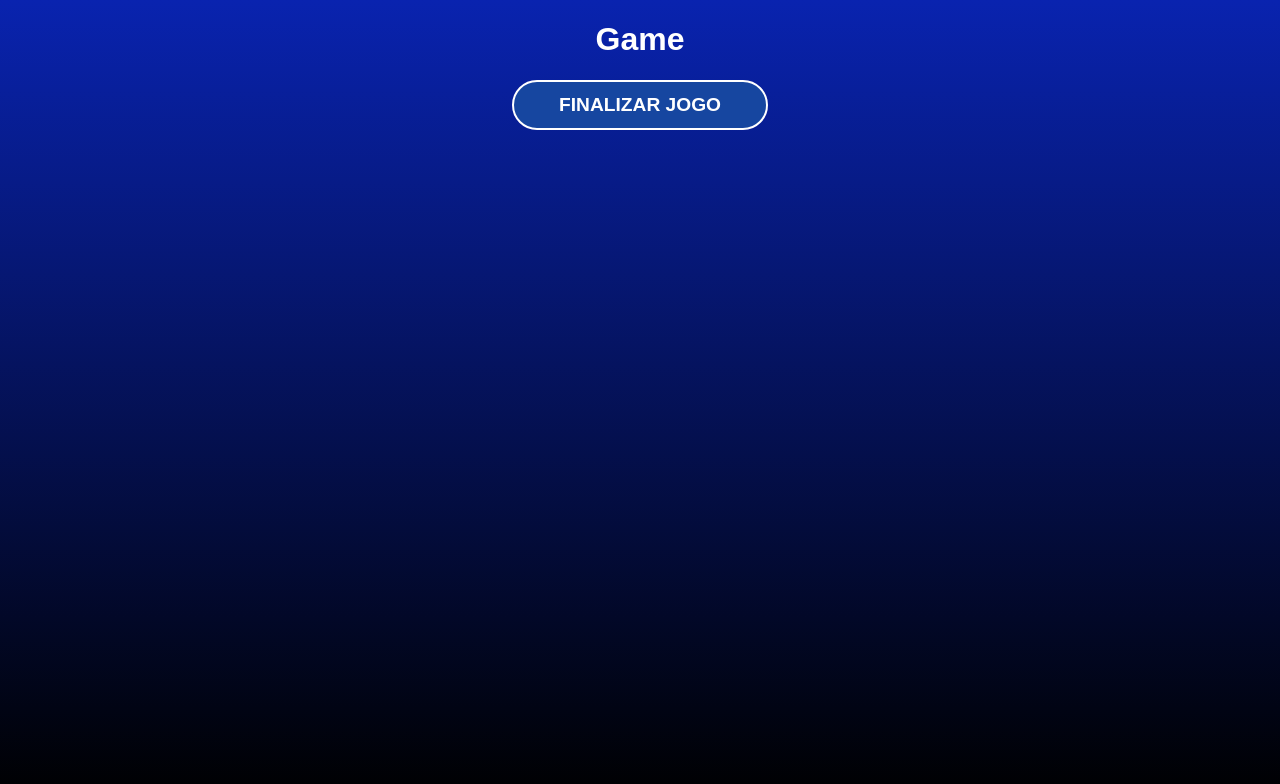
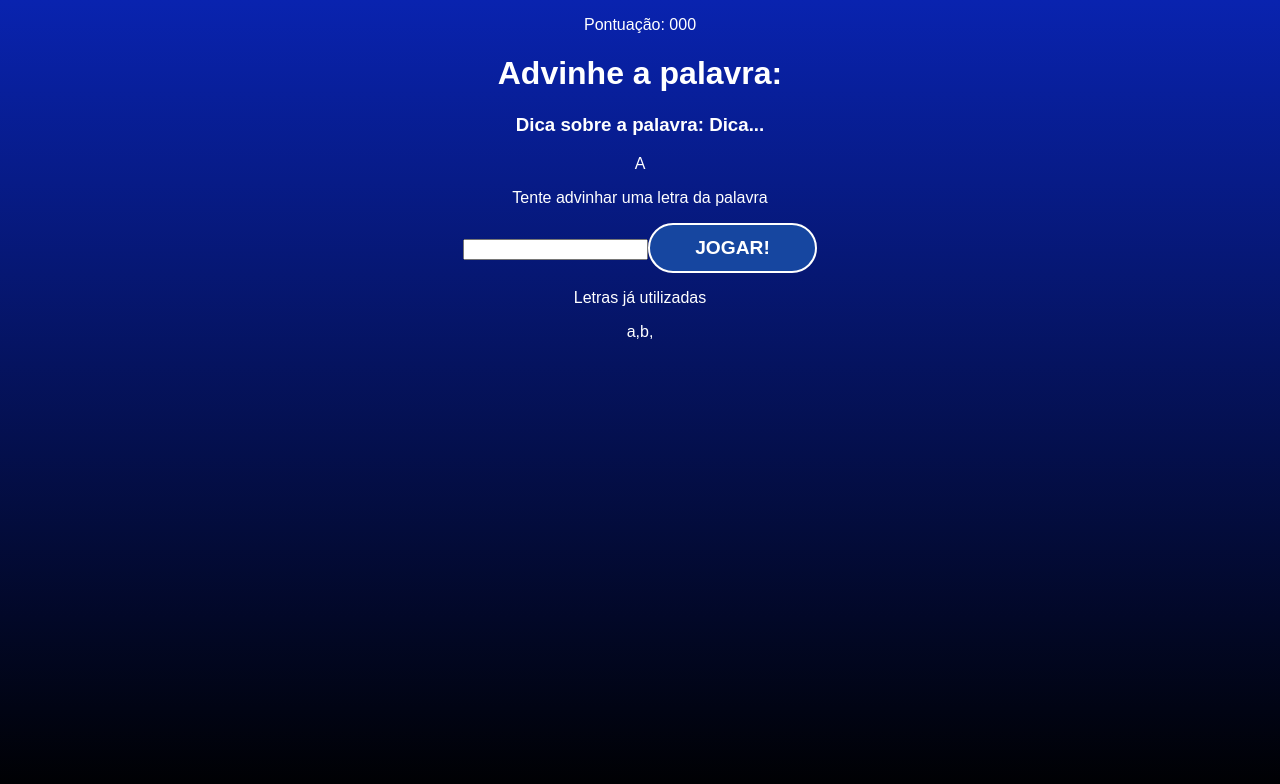
Before and after one commit to LuisPaulo1/secret-word, a React (Create React App) app: page / in a window 1280 px wide. Both pictures are taken after a click on the button "COMEÇAR O JOGO". Shown: the top 784 px of the page. Built offline with nearby package versions, Linux system fonts and the light colour scheme.

Commit message:
Estruturando componente do jogo

```diff
--- a/src/components/Game.tsx
+++ b/src/components/Game.tsx
@@ -5,11 +5,30 @@
 }
 function Game({ verifyLetter }: GameProps) {
   return (
-    <div>
-      <h1>Game</h1>
-      <button onClick={ verifyLetter }>
-        Finalizar jogo
-      </button>
+    <div className='game'>
+      <p className="points">
+        <span>Pontuação: 000</span>
+      </p>
+      <h1>Advinhe a palavra:</h1>
+      <h3 className="tip">
+        Dica sobre a palavra: <span>Dica...</span>
+      </h3>
+      <div className="wordContainer">
+        <span className="letter">A</span>
+        <span className="blankSquare"></span>
+      </div>
+      <div className="letterContainer">
+        <p>Tente advinhar uma letra da palavra</p>
+        <form>
+          <input type="text" name="letter" maxLength={1} required />
+          <button>Jogar!</button>
+        </form>
+      </div>
+      <div className="wrongLettersContainer">
+        <p>Letras já utilizadas</p>
+        <span>a,</span>
+        <span>b,</span>
+      </div>
     </div>
   )
 }
```
